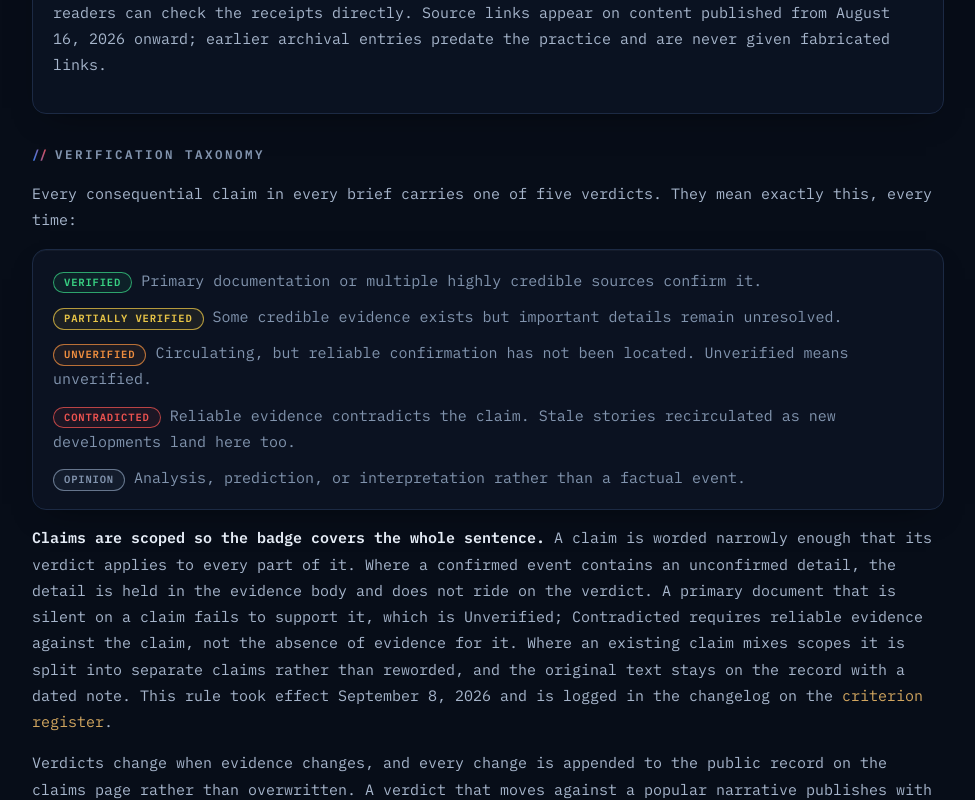
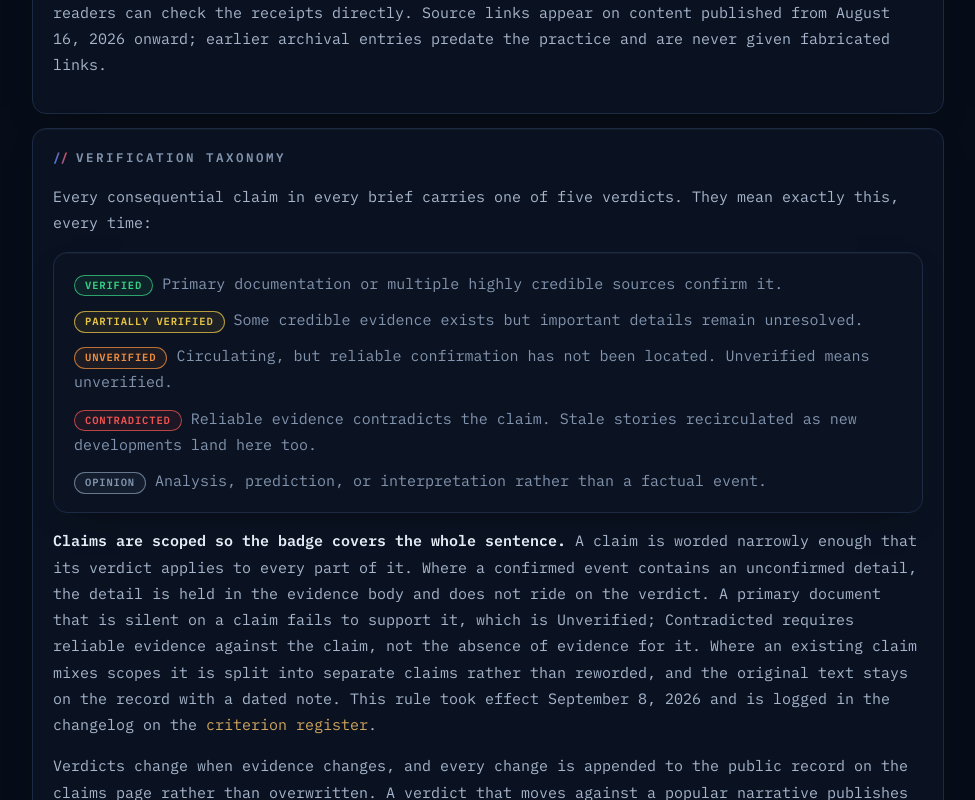
Before and after one commit to LINIHQ/macro-intel-desk, a Next.js app: page /sources in a window 1280 px wide. Shown: the part 1380-2180 px from the top of the page, without its empty margins (152-1127 px from the left). Built offline with nearby package versions, Linux system fonts and the light colour scheme; a web font is replaced by a local one.

Commit message:
Sources page: box Verification taxonomy too, sec-plain was leaving its intro and closing paragraphs unboxed while everything around it was a panel

```diff
--- a/app/sources/page.jsx
+++ b/app/sources/page.jsx
@@ -10,14 +10,22 @@ export const metadata = {
   title: 'Sources',
 };
 
-// Sept 13, 2026: every major section now sits in its own .sec panel, matching
+// Sept 13, 2026: every major section sits in its own .sec panel, matching
 // the boxed sections on brief pages (Where things stand, What changed, etc).
 // Before this the page was almost entirely bare prose on the page background
 // with one lone .card for the verdict taxonomy, so next to Live, Claims, and
-// Watch it still read as pre-polish. Verification taxonomy is the exception:
-// it already wraps its taxonomy list in its own .card, so its section uses
-// .sec-plain for the header only, the same pattern Methodology uses for a
-// header followed by card children, to avoid nesting a box inside a box.
+// Watch it still read as pre-polish.
+//
+// Verification taxonomy was first left as .sec-plain (header only) on the
+// theory that boxing it too would nest a card inside a box, the same problem
+// Ranked Items solves for with .sec-plain on brief pages. That reasoning does
+// not transfer here: Ranked Items is avoiding the cost of a box repeated
+// across seven-plus item cards, while this section nests exactly one taxonomy
+// legend once. Left unboxed, the section's intro line and its two closing
+// paragraphs floated on the bare page background while every section around
+// it was a panel, which read as a missed spot rather than a considered
+// exception. Boxed now like the rest; the inner .card reads as an ordinary
+// highlighted callout within it.
 export default function SourcesPage() {
   return (
     <div>
@@ -91,7 +99,7 @@ export default function SourcesPage() {
         </p>
       </section>
 
-      <section className="sec-plain">
+      <section className="sec">
         <div className="sec-head">
           <h2>Verification taxonomy</h2>
         </div>
```
